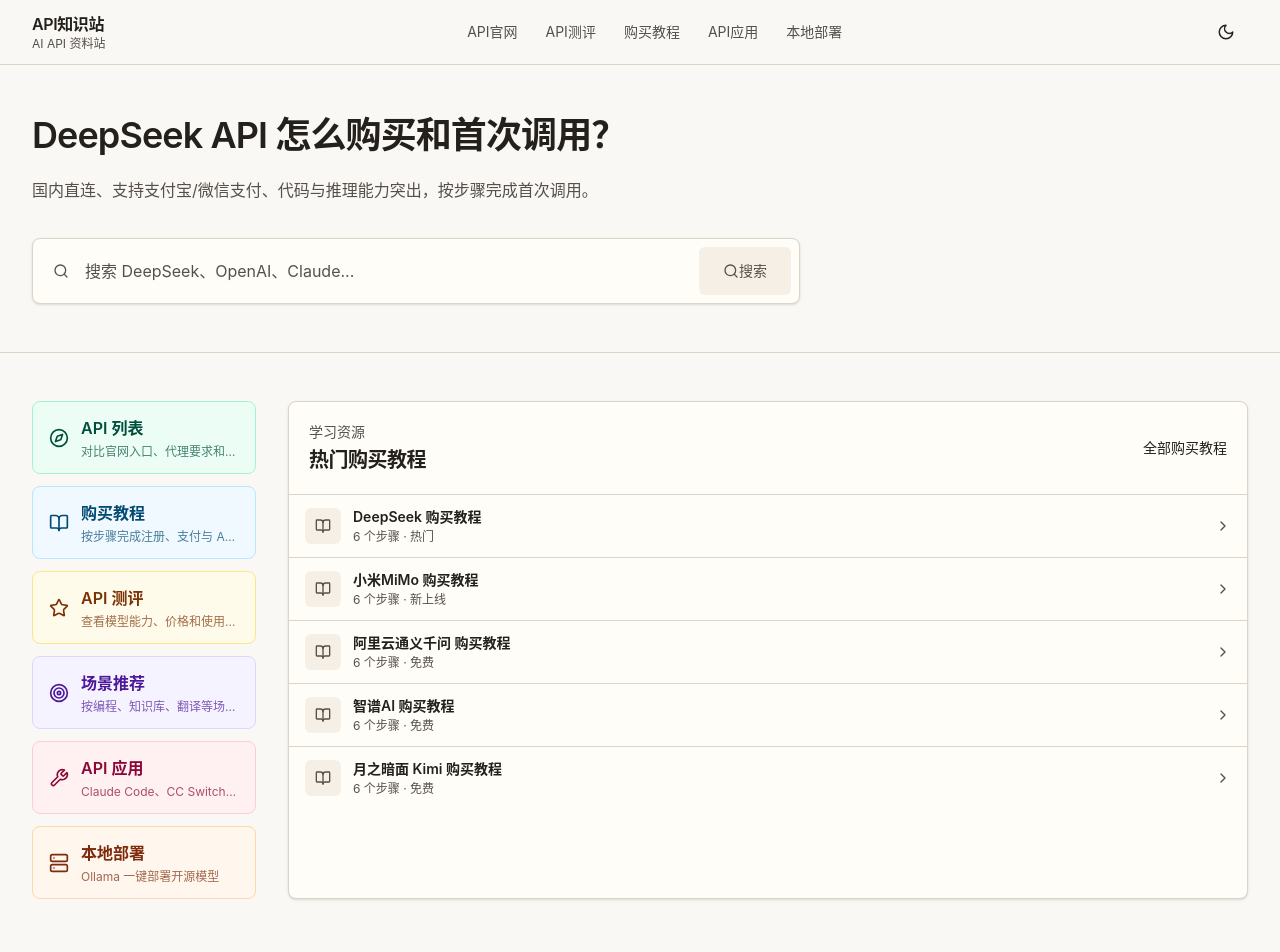
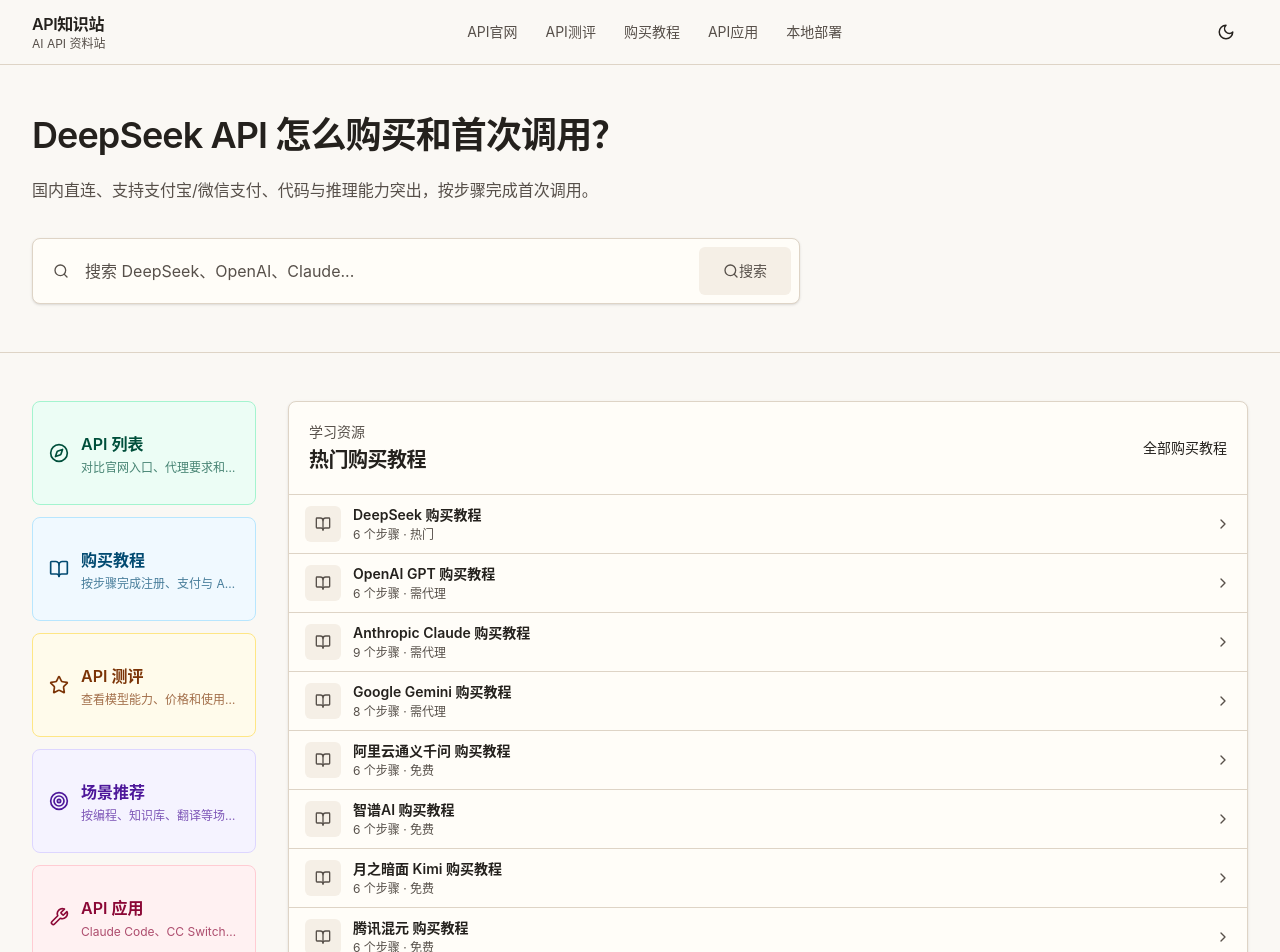
Before and after one commit to hhkb-ai/apiuspro, a Next.js app: page / in a window 1280 px wide. Shown: the top 952 px of the page. Built offline with nearby package versions, Linux system fonts and the light colour scheme.

Commit message:
fix: expand homepage tutorial recommendations

```diff
--- a/src/app/home-client.tsx
+++ b/src/app/home-client.tsx
@@ -66,11 +66,12 @@
 ];
 
 const tutorialsList = apiList.filter(api => api.tutorial);
+const tutorialPriority = ['deepseek', 'openai', 'claude', 'gemini', 'aliyun', 'zhipu', 'kimi', 'tencent', 'doubao', 'mimo'];
 const hotTutorials = [...tutorialsList].sort((a, b) => {
-  if (a.id === 'deepseek') return -1;
-  if (b.id === 'deepseek') return 1;
-  return 0;
-}).slice(0, 5);
+  const aPriority = tutorialPriority.indexOf(a.id);
+  const bPriority = tutorialPriority.indexOf(b.id);
+  return (aPriority === -1 ? 999 : aPriority) - (bPriority === -1 ? 999 : bPriority);
+});
 
 const faqItems = [
   { q: '国内可以访问哪些 API？', a: 'DeepSeek、通义千问、智谱 GLM、Kimi 等支持国内直连，无需代理。', href: '/faq' },
@@ -470,9 +471,9 @@
                       <Link href="/tutorial" className="text-sm font-medium text-foreground hover:underline whitespace-nowrap">全部购买教程</Link>
                     </div>
                   </div>
-                  <div className="flex-1 divide-y divide-border">
+                  <div className="flex flex-1 flex-col divide-y divide-border">
                     {hotTutorials.map(api => (
-                      <Link key={api.id} href={`/tutorial/${api.id}`} className="flex items-center gap-3 px-4 py-3 transition-colors hover:bg-muted/40">
+                      <Link key={api.id} href={`/tutorial/${api.id}`} className="flex min-h-0 flex-1 items-center gap-3 px-4 py-2.5 transition-colors hover:bg-muted/40">
                         <span className="flex size-9 shrink-0 items-center justify-center rounded-md bg-muted text-muted-foreground"><BookOpen className="size-4" /></span>
                         <span className="min-w-0 flex-1">
                           <span className="block truncate text-sm font-semibold">{api.name} 购买教程</span>
```
Also changed, not shown: 1 other file (tests, documents, lock files or other folders).
